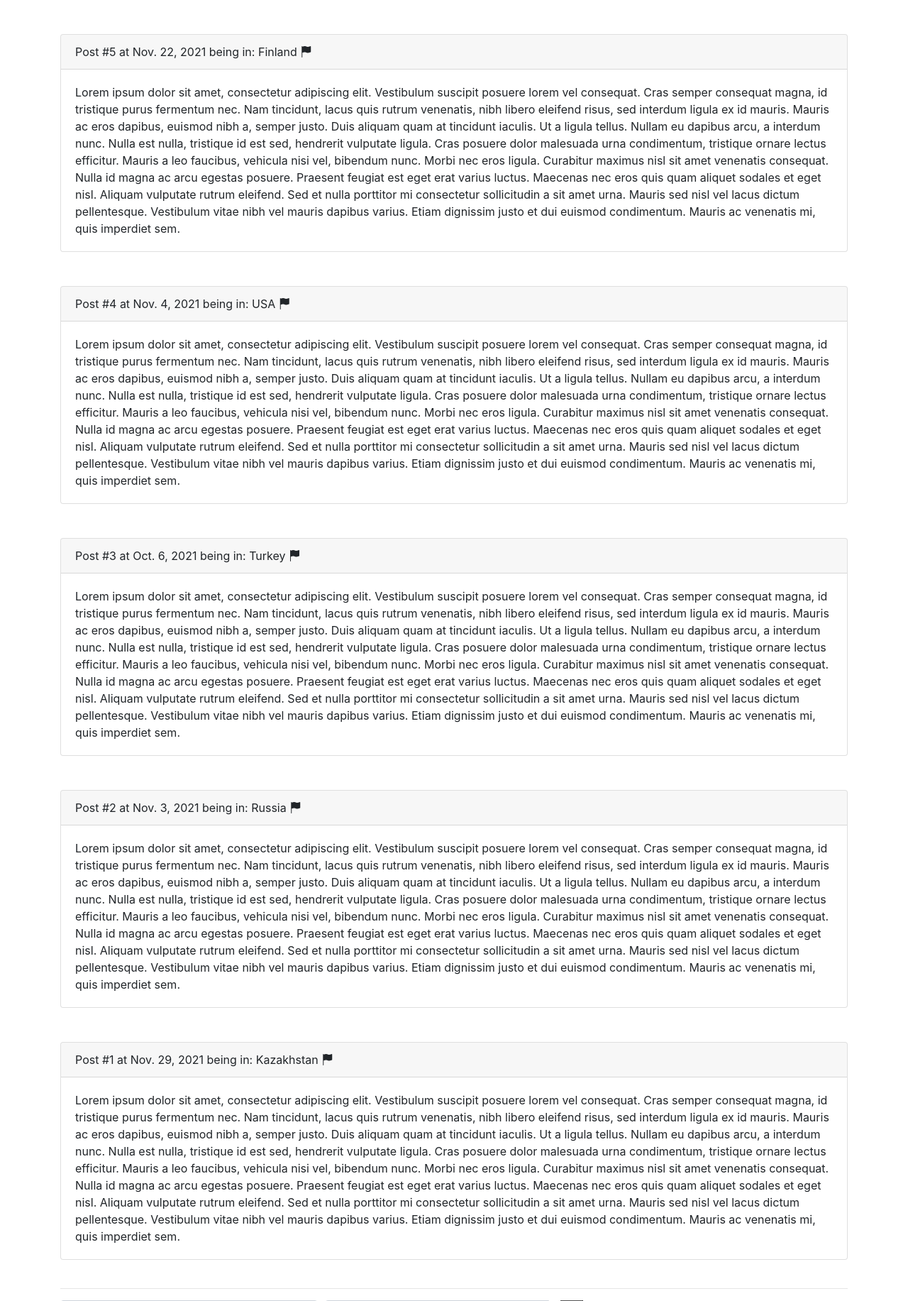
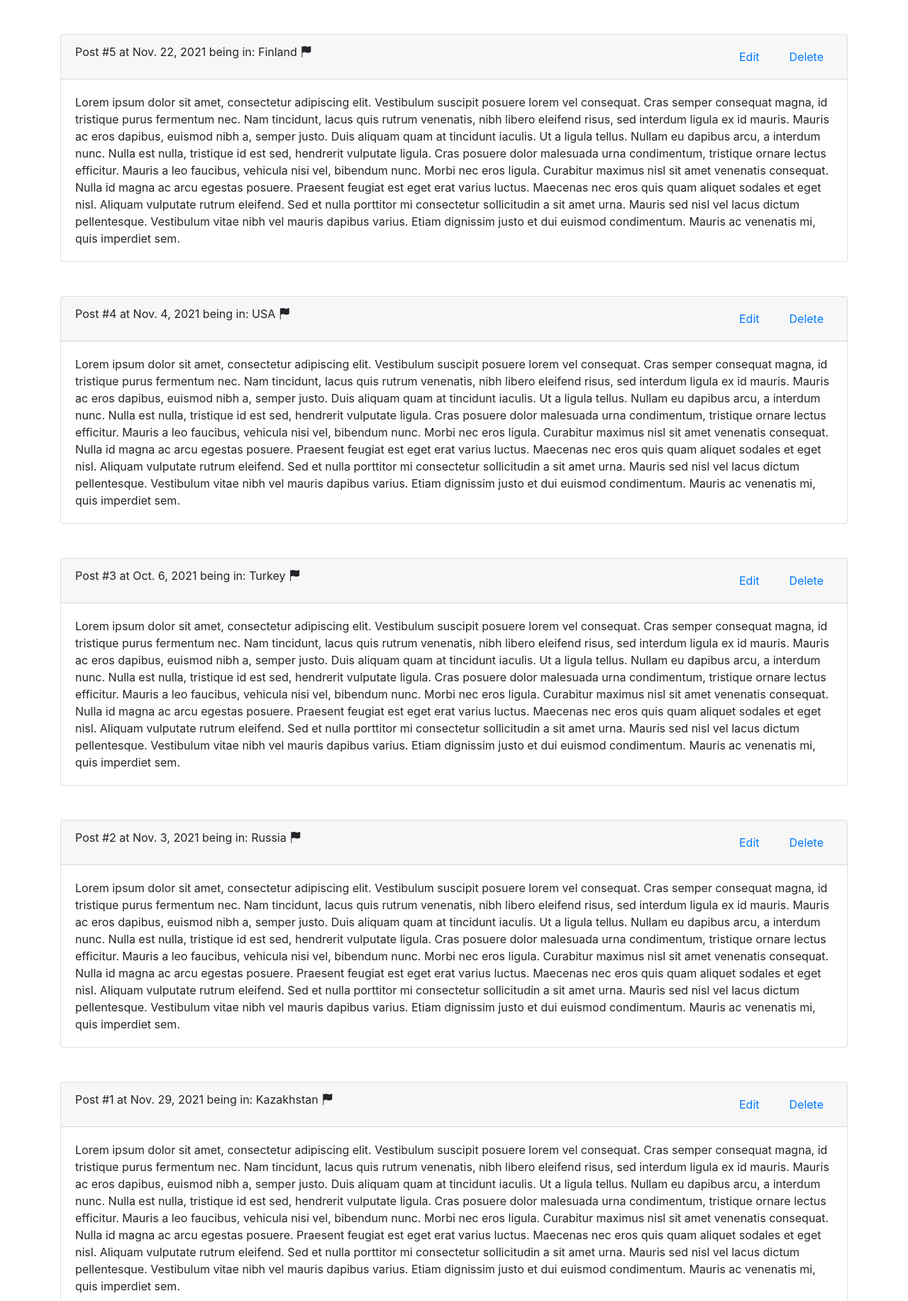
Before and after one commit to amirAkhmetzhanov94/travelers_diary, a Django app: page / in a window 1280 px wide. Shown: the top 1833 px of the page at 71% size. Run offline with Django 3.2, Linux system fonts and the light colour scheme; data comes from the database, SQL or seed files in the repository; some libraries are stand-ins or nearby versions.

Commit message:
Добавил возможность удаления записи

```diff
--- a/sources/travelers_diary/urls.py
+++ b/sources/travelers_diary/urls.py
@@ -20,5 +20,6 @@ from webapp import views as webview
 urlpatterns = [
     path('admin/', admin.site.urls),
     path('', webview.IndexView.as_view(), name="index"),
-    path('notes-list/', webview.NotesListView.as_view(), name="notes_list")
+    path('notes-list/', webview.NotesListView.as_view(), name="notes_list"),
+    path('notes-details/<int:pk>/', webview.NoteDetailsView.as_view(), name="note_details")
 ]
--- a/sources/webapp/templates/index.html
+++ b/sources/webapp/templates/index.html
@@ -32,6 +32,18 @@
             $(".notes").prepend(response.note);
             $("#form").trigger("reset")
         })
+    $(".delete_button").on("click", function (e){
+        e.stopPropagation()
+        const pk = $(this)[0].dataset.deletebtnid
+        $.ajax({
+            url: "{% url "note_details" 0 %}".replace("0", pk),
+            method: "delete",
+            beforeSend: function(request){
+                request.setRequestHeader("X-CSRFToken", "{{ csrf_token }}")
+            }
+        })
+        $(this).parent().parent().remove()
+    })
     });
 
 </script>
--- a/sources/webapp/templates/note.html
+++ b/sources/webapp/templates/note.html
@@ -1,7 +1,9 @@
+{% load static %}
 <div class="card mt-5">
     <div class="card-header">
         Post #{{ note.pk }} at {{ note.visit_date }} being in: {{ note.country }} <i class="bi bi-flag-fill"></i>
-
+        <button class="btn btn-link ml-3 delete_button" data-deleteBtnId="{{ note.pk }}" style="float: right">Delete</button>
+        <button class="btn btn-link edit_button" data-editBtnID="{{ note.pk }}" style="float: right">Edit</button>
     </div>
     <div class="card-body">
         {{ note.text }}
--- a/sources/webapp/views.py
+++ b/sources/webapp/views.py
@@ -23,3 +23,21 @@ class NotesListView(View):
         new_note = Diary.objects.create(country=country, visit_date=visit_date, text=text)
         note_markup = render_to_string("note.html", {"note": new_note})
         return JsonResponse({"note": note_markup, "status": "created"})
+
+
+class NoteDetailsView(View):
+    def put(self, request, pk, *args, **kwargs):
+        request_body = QueryDict(request.body)
+        country = request_body.get("name")
+        visit_date = request_body.get("visit_date")
+        text = request_body.get("text")
+        note = Diary.objects.get(pk=pk)
+        note.country = country
+        note.visit_date = visit_date
+        note.text = text
+        note.save()
+        return JsonResponse({"status": "success"})
+
+    def delete(self, request, pk, *args, **kwargs):
+        Diary.objects.filter(pk=pk).delete()
+        return JsonResponse({"status": "deleted"})
```
Also changed, not shown: sources/webapp/static/css/main.css (line endings or trailing spaces).
